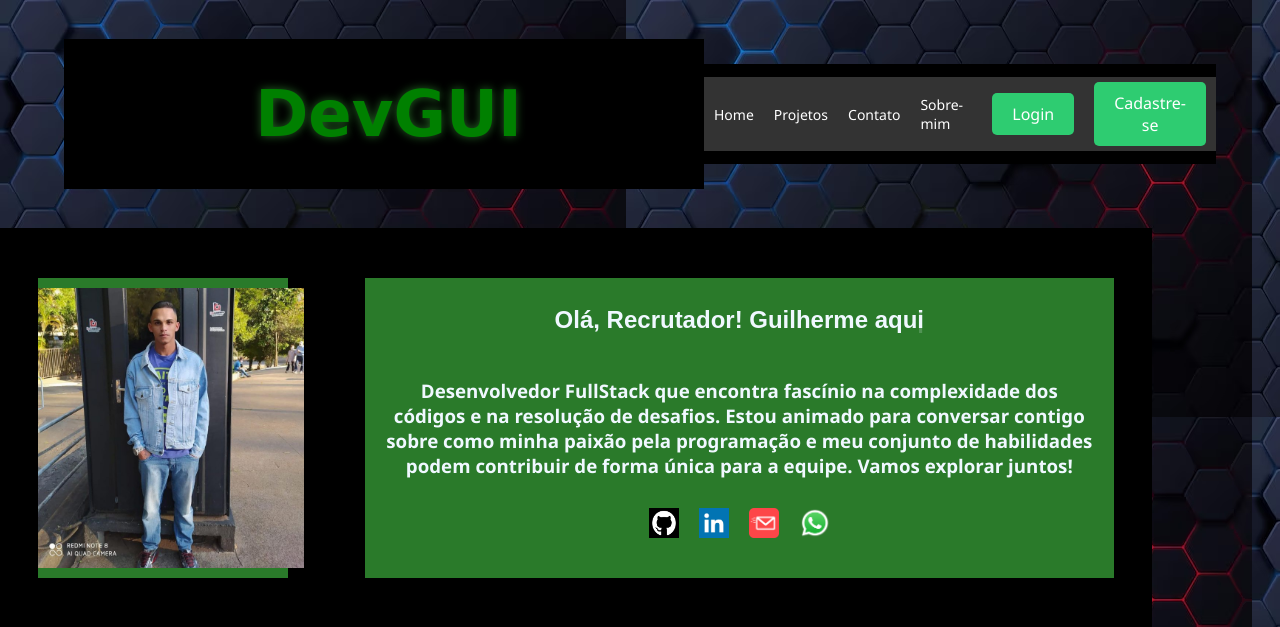
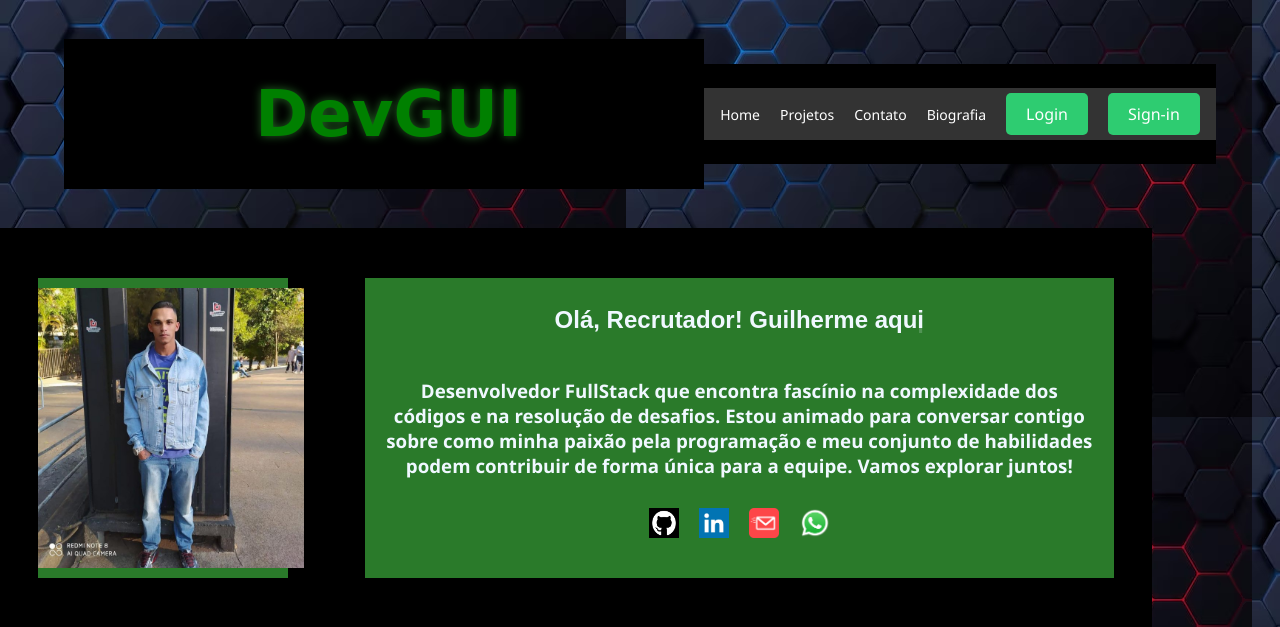
Before and after one commit to DevGuilhermeg/new-porfolio, a Flask app: page / in a window 1280 px wide. Shown: the top 627 px of the page. Run offline with Flask 3, Linux system fonts and the light colour scheme.

Commit message:
Update index.html

```diff
--- a/templates/index.html
+++ b/templates/index.html
@@ -6,10 +6,13 @@
   <meta name="viewport" content="width=device-width, initial-scale=1.0">
   <title>DevGUI: Meu Mundo FullStack</title>
   <link rel="stylesheet" href="{{ url_for('static', filename='css/style.css') }}">
+  <link rel="stylesheet" href="{{ url_for('static', filename='css/style2.css') }}">
   <link rel="icon" href="{{ url_for('static', filename='images/favicon.png') }}" type="image/x-icon">
 
 </head>
 <body>
+
+
 
   <header class="header">
 
@@ -23,9 +26,9 @@
         <a href="/">Home</a>
         <a id="projetos" href="#projetosSection">Projetos</a>
         <a id="contato" href="#contato">Contato</a>
-        <a href="#">Sobre-mim</a>
+        <a href="#">Biografia</a>
         <a href="login"><button>Login</button></a>
-        <a href="cadastro"><button>Cadastre-se</button></a>
+        <a href="cadastro"><button class="button-sign-in">Sign-in</button></a>
     </nav>
 
   </header>
@@ -65,7 +68,7 @@
             <div id="container"></div>
           </div>
           <div class="modal-buttons">
-            <button id="botaoAbrirProjeto1" style="display: none" onclick="abrirProjetoEspecifico()"><a href="https://api-usuarios-tvdy.onrender.com/pessoas" target="_blank">Abrir</a></button>
+            <button id="botaoAbrirProjeto1" style="display: none" onclick="abrirProjetoEspecifico()"><a href="https://api-usuarios-tvdy.onrender.com/pessoas" target="_blank">Ver mais</a></button>
             <button id="botaoCadastroProjeto1" style="display: none" onclick="cadastrarProjetoEspecifico()"><a href="cadastro">Cadastrar</a></button>
             <button id="botaoLoginProjeto1" style="display: none" onclick="loginProjetoEspecifico()"><a href="login">Login</a></button>
 
@@ -167,7 +170,9 @@
             <label for="mensagem">Mensagem:</label>
             <textarea id="mensagem" name="mensagem" rows="4" required></textarea>
 
-            <button type="submit">Enviar</button>
+            <button type="submit">
+                Enviar
+            </button>
         </form>
     </div>
 </section>
@@ -175,7 +180,9 @@
 <script src="{{ url_for('static', filename='js/scripts.js') }}"></script>
 
 <footer>
-    <p>&copy; 2023 DevGUI. Todos os direitos reservados.</p>
+    <p>
+        &copy; 2023 DevGUI. Todos os direitos reservados.
+    </p>
 </footer>
 
 
```
